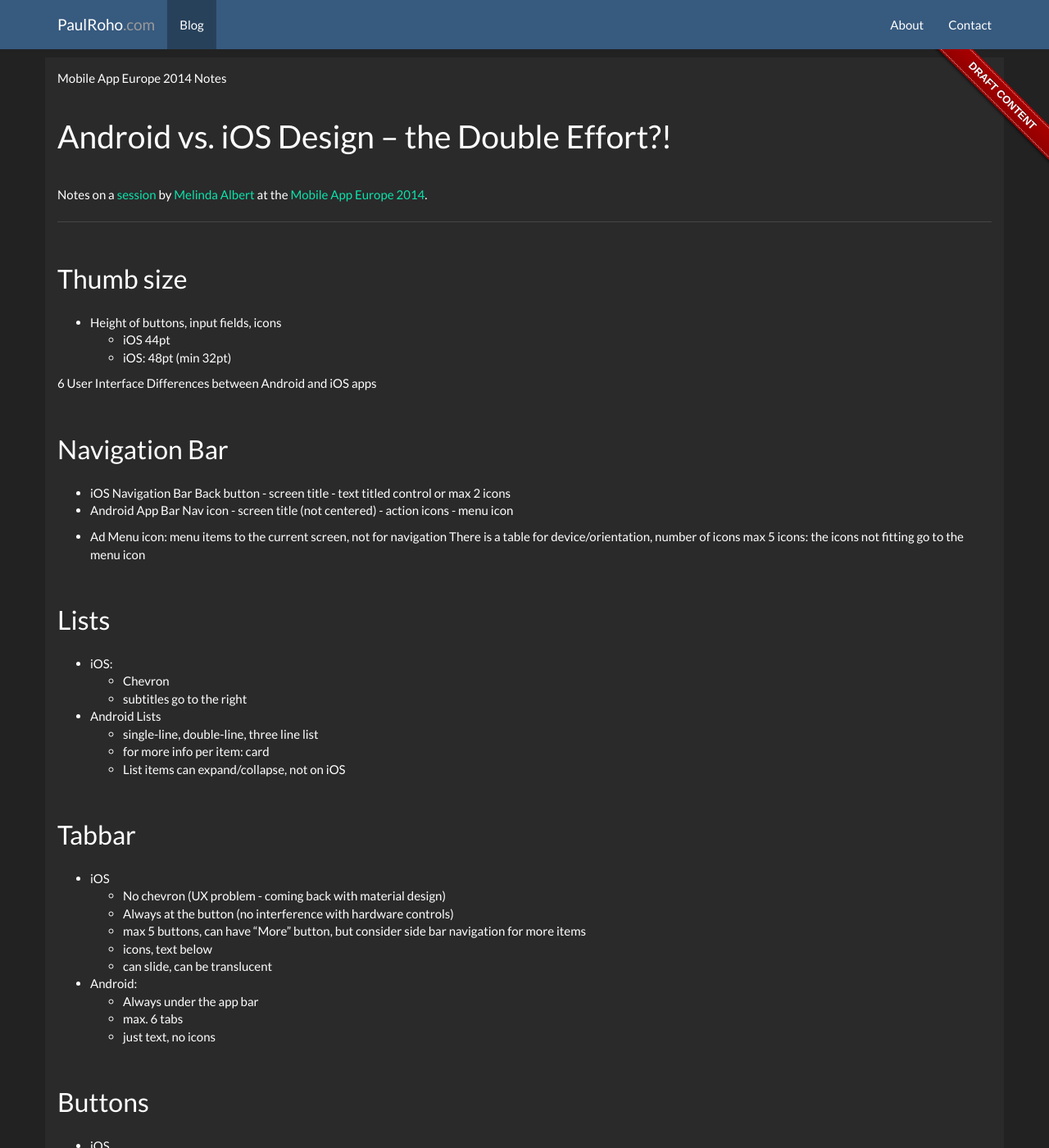
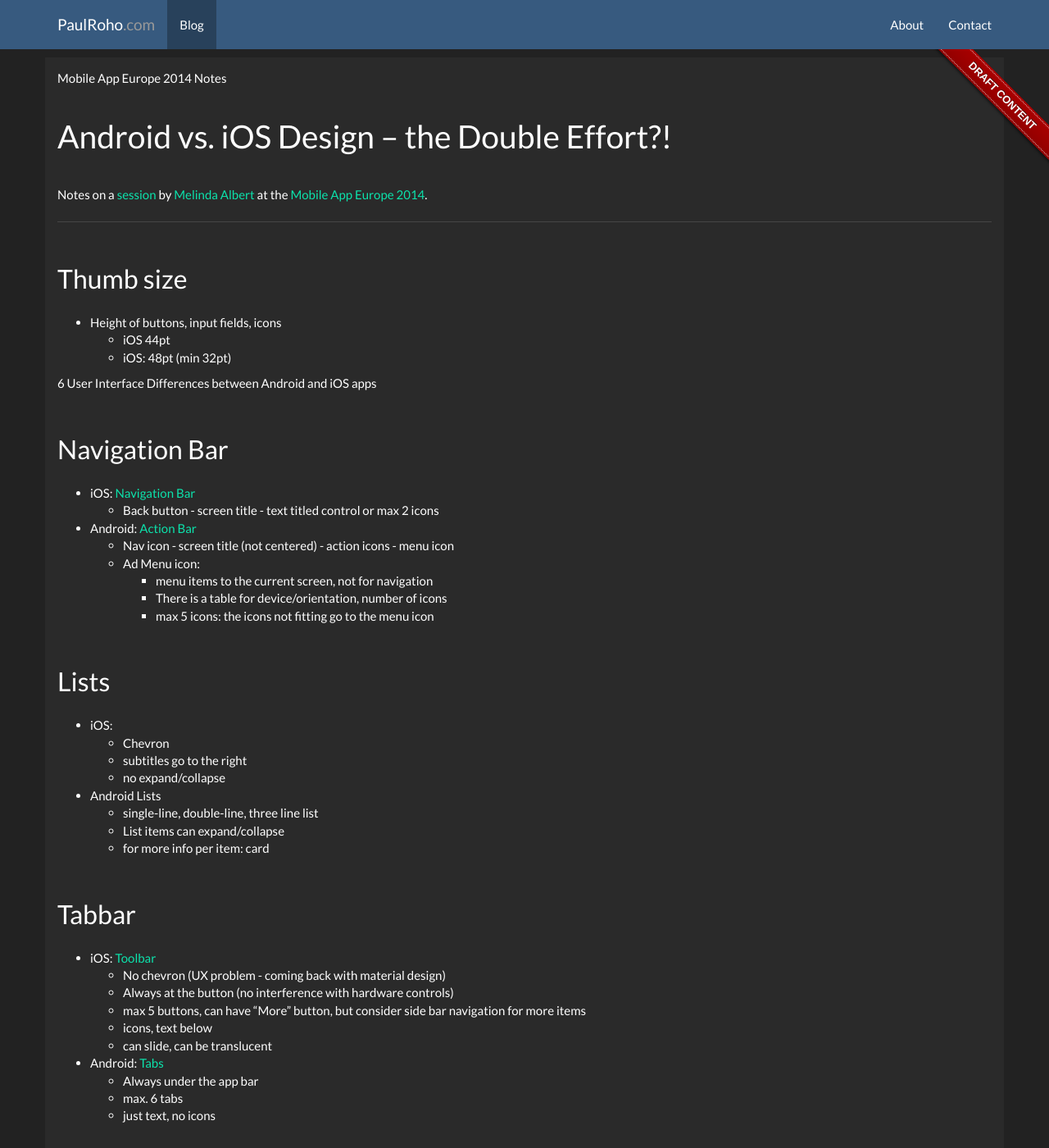
Before and after one commit to paulroho/paulroho.github.io, a Jekyll site: the page built from _posts/2014-09-29-Android-vs-iOS-Design.md, in a window 1280 px wide and 1400 px high. Shown: the whole window at 82% size. Built offline with Jekyll 4.4.1, drawn with Linux system fonts in a browser that asks for light colours; nearby versions of some CDN libraries.

Commit message:
MAE2014: Android vs. iOS Design – the Double Effort?! (Melinda Albert) publish

```diff
--- a/_posts/2014-09-29-Android-vs-iOS-Design.md
+++ b/_posts/2014-09-29-Android-vs-iOS-Design.md
@@ -22,54 +22,54 @@ at the [Mobile App Europe 2014](http://mobileappeurope.com/).
 6 User Interface Differences between Android and iOS apps
 
 ## Navigation Bar
-* iOS Navigation Bar
-	Back button - screen title - text titled control or max 2 icons
-* Android App Bar
-	Nav icon - screen title (not centered) - action icons - menu icon
-
-* Ad Menu icon:
-menu items to the current screen, not for navigation
-There is a table for device/orientation, number of icons
-max 5 icons: the icons not fitting go to the menu icon
+* iOS: [Navigation Bar](https://developer.apple.com/library/ios/documentation/userexperience/conceptual/mobilehig/Bars.html#//apple_ref/doc/uid/TP40006556-CH12-SW3)
+	* Back button - screen title - text titled control or max 2 icons
+* Android: [Action Bar](http://developer.android.com/guide/topics/ui/actionbar.html)
+	* Nav icon - screen title (not centered) - action icons - menu icon
+	* Ad Menu icon:
+		* menu items to the current screen, not for navigation
+		* There is a table for device/orientation, number of icons
+		* max 5 icons: the icons not fitting go to the menu icon
 
 ## Lists
 * iOS:
 	* Chevron
 	* subtitles go to the right
+	* no expand/collapse
 
 * Android Lists
 	* single-line, double-line, three line list
+	* List items can expand/collapse
 	* for more info per item: card
-	* List items can expand/collapse, not on iOS
 
 ## Tabbar
-* iOS
+* iOS: [Toolbar](https://developer.apple.com/library/ios/documentation/userexperience/conceptual/mobilehig/Bars.html#//apple_ref/doc/uid/TP40006556-CH12-SW4)
 	* No chevron (UX problem - coming back with material design)
 	* Always at the button (no interference with hardware controls)
 	* max 5 buttons, can have "More" button, but consider side bar navigation for more items
 	* icons, text below
 	* can slide, can be translucent
 
-* Android:
+* Android: [Tabs](http://developer.android.com/design/building-blocks/tabs.html)
 	* Always under the app bar
 	* max. 6 tabs
 	* just text, no icons
 
 ## Buttons
-* iOS
+* [iOS](https://developer.apple.com/library/iOS/documentation/userexperience/conceptual/UIKitUICatalog/UIButton.html)
 	* System buttons, looks just like a link
 	* Apple itself makes exceptions (e.g. AppStore)
-* Android
+* [Android](http://developer.android.com/guide/topics/ui/controls/button.html)
 	* Floating action button
 	* Rectangular Raised button
 	* Flat button, looks like link -> hint: better not use within screens
 
 ## Icons
-* iOS AppIcon
+* [iOS AppIcon](https://developer.apple.com/library/iOS/documentation/userexperience/conceptual/mobilehig/AppIcons.html)
 	* The business card of the application (bad example: associations that go in the web for the new icon for AirBnB)
 	* Always rounded rectangle (maybe form in it)
 
-* Android AppIcon
+* [Android AppIcon](http://developer.android.com/design/style/iconography.html)
 	* Any outline
 
 * AppIcon Do's
@@ -90,7 +90,7 @@ max 5 icons: the icons not fitting go to the menu icon
 * Android Icons
 
 ## Navigation
-* iOS Navigation
+* [iOS Navigation](https://developer.apple.com/library/ios/documentation/userexperience/conceptual/mobilehig/Navigation.html)
 	* Tree Structure
 	* Tabbar
 	* Deck of cards
@@ -99,7 +99,7 @@ max 5 icons: the icons not fitting go to the menu icon
 	* No Navigation
 	* Sidebar - not a native element of iOS
 
-* Android Navigation
+* [Android Navigation](https://developer.android.com/training/design-navigation/index.html)
 	* Sidebar (native in Android)
 	* Tabbar
 	* Stacked cards
```
